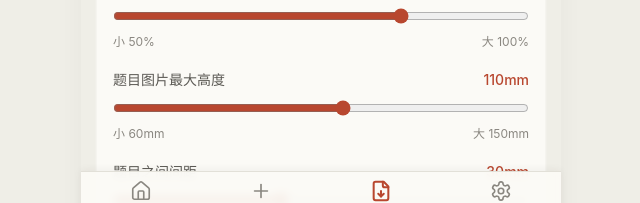
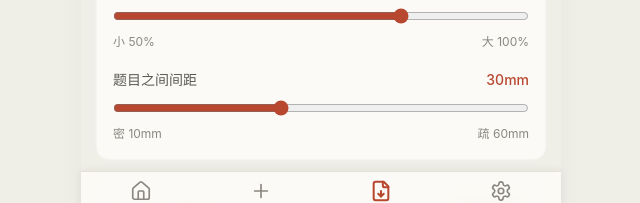
Before and after one commit to xmalle/cuoti, a Next.js app: page /export in a window 1280 px wide. Shown: the part 570-773 px from the top of the page, without its empty margins (319-959 px from the left). Built offline with nearby package versions, Linux system fonts and the light colour scheme; no server answers; the database is empty.

Commit message:
feat: remove PDF image max-height slider, keep scale and gap

```diff
--- a/app/export/page.tsx
+++ b/app/export/page.tsx
@@ -33,7 +33,6 @@ export default function ExportPage() {
   const [generating, setGenerating] = useState(false);
   const [previewing, setPreviewing] = useState(false);
   const [statusText, setStatusText] = useState('');
-  const [imageMaxHeight, setImageMaxHeight] = useState(110);
   const [imageScale, setImageScale] = useState(85);
   const [questionGap, setQuestionGap] = useState(30);
 
@@ -61,7 +60,6 @@ export default function ExportPage() {
       await generatePdf(questions, {
         groupByChapter: filters.group_by_chapter,
         includeAnalysis: filters.include_analysis,
-        maxImageHeight: imageMaxHeight,
         imageScale: imageScale / 100,
         questionGap: questionGap,
         onStatus: (msg) => setStatusText(msg),
@@ -73,7 +71,7 @@ export default function ExportPage() {
       setGenerating(false);
       setStatusText('');
     }
-  }, [filters, imageMaxHeight, imageScale, questionGap]);
+  }, [filters, imageScale, questionGap]);
 
   return (
     <div className="px-4 pt-5 pb-4">
@@ -102,26 +100,6 @@ export default function ExportPage() {
           <div className="flex justify-between text-xs text-ink-muted mt-1">
             <span>小 50%</span>
             <span>大 100%</span>
-          </div>
-        </div>
-
-        <div>
-          <div className="flex items-center justify-between text-sm text-ink-soft mb-2">
-            <span>题目图片最大高度</span>
-            <span className="text-math-accent font-medium">{imageMaxHeight}mm</span>
-          </div>
-          <input
-            type="range"
-            min={60}
-            max={150}
-            step={5}
-            value={imageMaxHeight}
-            onChange={(e) => setImageMaxHeight(Number(e.target.value))}
-            className="w-full accent-math-accent"
-          />
-          <div className="flex justify-between text-xs text-ink-muted mt-1">
-            <span>小 60mm</span>
-            <span>大 150mm</span>
           </div>
         </div>
 
```
